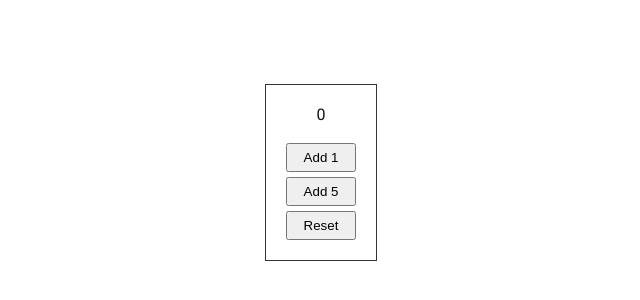
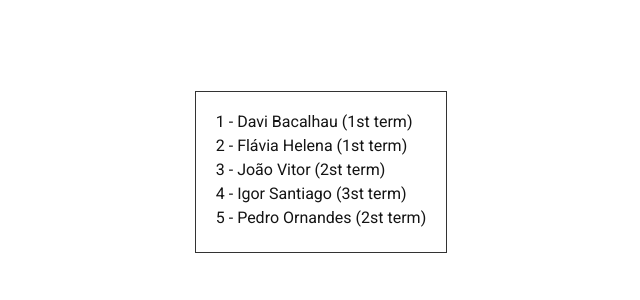
Before and after one commit to littlesekii/relearning-vue, a Vue app: page / in a window 1280 px wide. Shown: the part 228-528 px from the top of the page, without its empty margins (319-959 px from the left). Built offline with nearby package versions, Linux system fonts and the light colour scheme.

Commit message:
feat.: added Slot component examples

```diff
--- /dev/null
+++ b/src/components/Slot/BasicSlot.vue
@@ -0,0 +1,32 @@
+/**
+* Author: Davi Bacalhau (littlesekii)
+* Purpose: Understand and use Vue 3 slot.
+*
+**/
+
+<script setup>
+
+</script>
+
+<template>
+	<div class="container">
+		<slot name="header"></slot>
+    <br><br>
+    <slot></slot>
+    <br><br>
+    <slot name="footer"></slot>
+	</div>
+</template>
+
+<style scoped>
+  .container {
+	padding: 20px;
+	display: flex;
+	flex-direction: column;
+
+	justify-content: center;
+	align-items: center;
+
+	border: 1px solid var(--black-light);
+}
+</style>
--- /dev/null
+++ b/src/components/Slot/ScopedSlotChild.vue
@@ -0,0 +1,26 @@
+/**
+* Author: Davi Bacalhau (littlesekii)
+* Purpose: Understand and use Vue 3 scoped slot.
+*
+**/
+
+<script setup>
+const props = defineProps(['students']);
+</script>
+
+<template>
+	<slot v-for="student, index in props.students" :student="student" :index="index"></slot>
+</template>
+
+<style scoped>
+.container {
+	padding: 20px;
+	display: flex;
+	flex-direction: column;
+
+	justify-content: center;
+	align-items: center;
+
+	border: 1px solid var(--black-light);
+}
+</style>
--- /dev/null
+++ b/src/components/Slot/ScopedSlotParent.vue
@@ -0,0 +1,64 @@
+/**
+* Author: Davi Bacalhau (littlesekii)
+* Purpose: Understand and use Vue 3 scoped slot.
+*
+**/
+
+<script setup>
+import { reactive } from 'vue';
+import ScopedSlotChild from './ScopedSlotChild.vue';
+
+const students = reactive(
+  [
+    {
+      name: "Davi Bacalhau",
+      term: 1
+    },
+    {
+      name: "Flávia Helena",
+      term: 1
+    },
+    {
+      name: "João Vitor",
+      term: 2
+    },
+    {
+      name: "Igor Santiago",
+      term: 3
+    },
+    {
+      name: "Pedro Ornandes",
+      term: 2
+    },
+  ]
+);
+</script>
+
+<template>
+  <div class="container">
+
+    <!-- # means v-slot so #="data" is the same as v-slot="data" -->
+    <ScopedSlotChild :students="students" #="data" >
+
+      <div class="student">
+        {{ data.index + 1 }} - {{ data.student.name }} ({{ data.student.term }}st term)</div>
+    </ScopedSlotChild>
+
+  </div>
+</template>
+
+<style scoped>
+  .container {
+	padding: 20px;
+	display: flex;
+	flex-direction: column;
+
+	justify-content: center;
+	/* align-items: center; */
+
+	border: 1px solid var(--black-light);
+}
+.student {
+  padding-bottom: 5px;
+}
+</style>
--- a/src/views/HomeView.vue
+++ b/src/views/HomeView.vue
@@ -10,6 +10,8 @@ import EventModifiers from '@/components/EventModifiers.vue';
 import ComputedProperties from '@/components/ComputedProperties.vue';
 import ComponentProps from '@/components/ComponentProps.vue';
 import EmitParent from '@/components/Emit/EmitParent.vue';
+import BasicSlot from '@/components/Slot/BasicSlot.vue';
+import ScopedSlotParent from '@/components/Slot/ScopedSlotParent.vue';
 </script>
 
 <template>
@@ -23,5 +25,22 @@ import EmitParent from '@/components/Emit/EmitParent.vue';
   <!-- <EventModifiers /> -->
   <!-- <ComputedProperties /> -->
   <!-- <ComponentProps name="Davi" age="22" /> -->
-  <EmitParent />
+  <!-- <EmitParent /> -->
+  <!-- <BasicSlot>
+    <template v-slot:header>
+      Header
+    </template>
+
+    <!-- This template tag can be ommited because its the default ->
+    <template v-slot:default>
+      default content
+    </template>
+
+    <template #footer>
+      Footer
+    </template>
+  </BasicSlot> -->
+
+  <ScopedSlotParent />
+
 </template>
```
